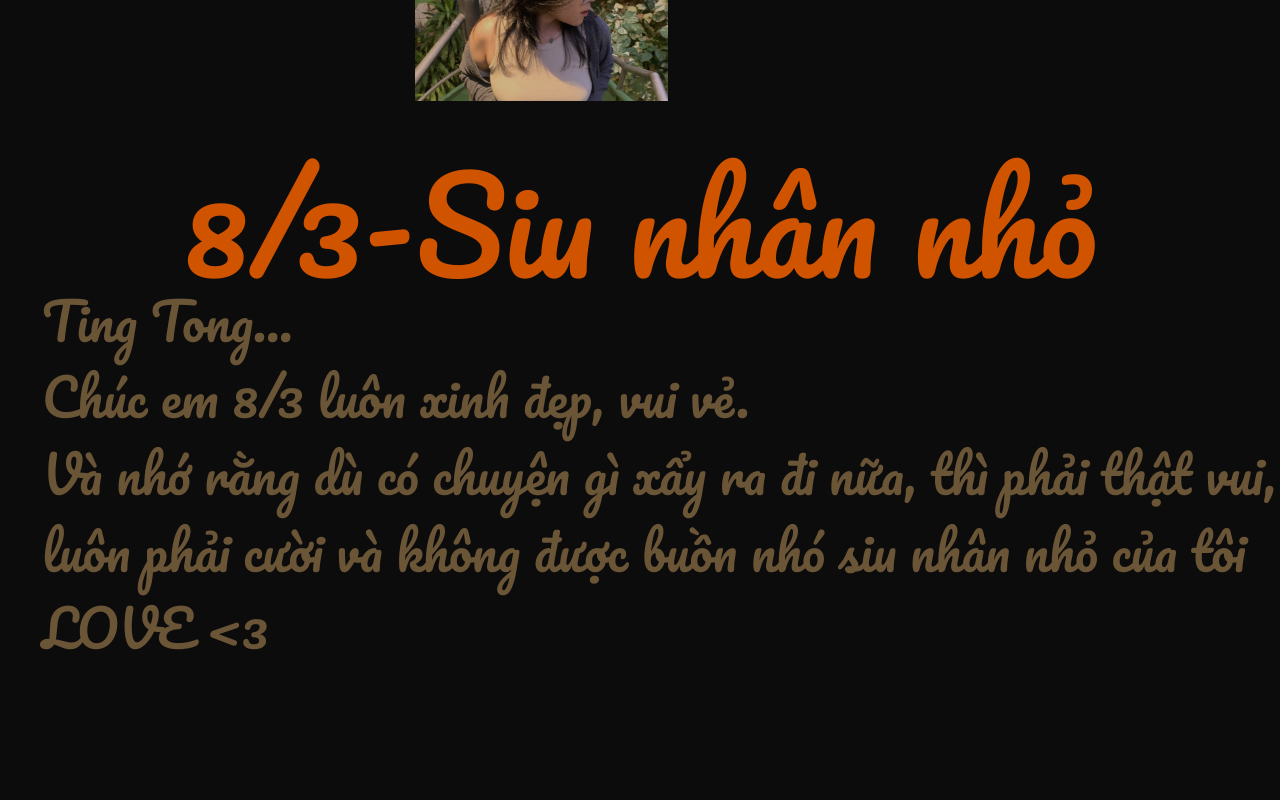
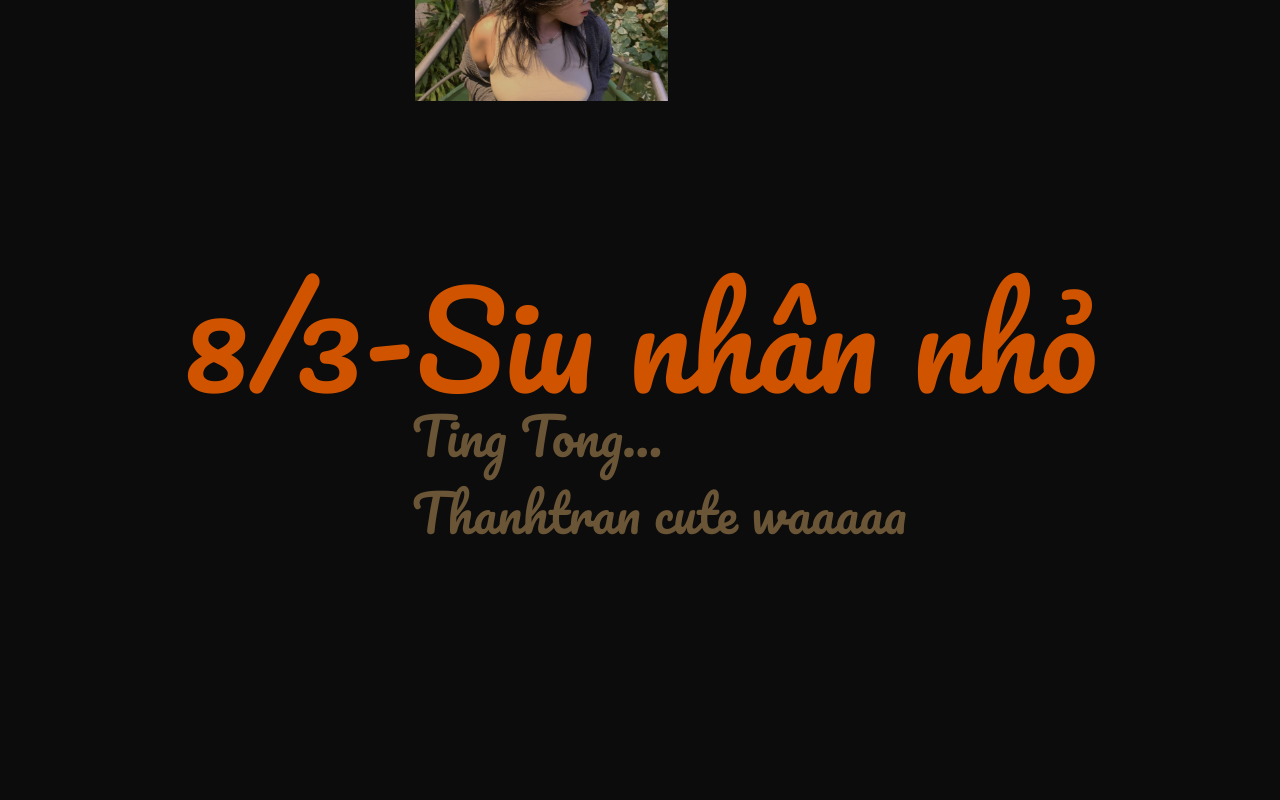
Before and after one commit to Anfind/thanhtran, a plain HTML site: page index.html in a window 1280 px wide. Drawn offline with Linux system fonts and the light colour scheme; a web font is replaced by a local one.

Commit message:
Update index.html

```diff
--- a/index.html
+++ b/index.html
@@ -40,7 +40,7 @@ supportsCssVars() || alert("Please view this demo in a modern browser that suppo
 					<span>8/3-Siu nhân nhỏ</span>
 				</h2>
 				<h5 class="content__title no-select">
-					<span class="content__title-sub">Ting Tong...<br/><br/><br/>Chúc em 8/3 luôn xinh đẹp, vui vẻ.<br/><br/><br/>Và nhớ rằng dù có chuyện gì xẩy ra đi nữa, thì phải thật vui,<br/><br/><br/> luôn phải cười và không được buồn nhó siu nhân nhỏ của tôi<br/><br/><br/> LOVE <3 </span>
+					<span class="content__title-sub">Ting Tong...<br/><br/><br/>Thanhtran cute waaaaa</span>
 
 					</h2>
 			</div>
```
